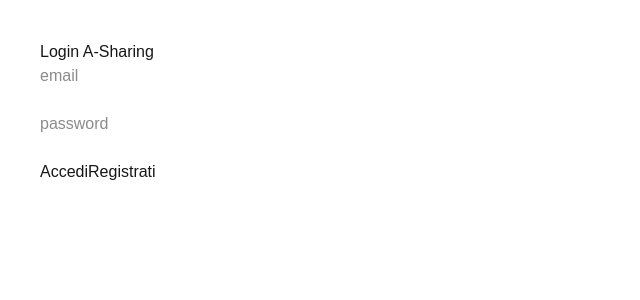
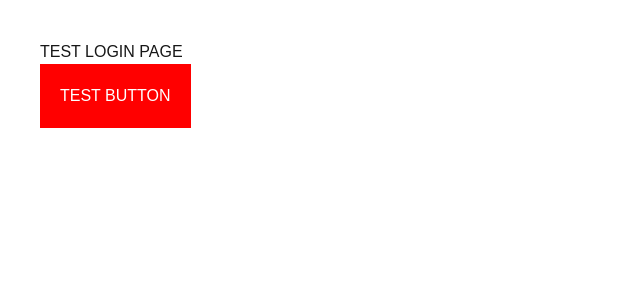
Before and after one commit to ilcreminotozzo/A-Sharing, a Next.js app: page /login in a window 1280 px wide. Shown: the top 300 px of the page, without its empty margins (0-640 px from the left). Built offline with nearby package versions, Linux system fonts and the light colour scheme.

Commit message:
debug login click

```diff
--- a/app/login/page.tsx
+++ b/app/login/page.tsx
@@ -1,55 +1,16 @@
 "use client";
 
-import { useState } from "react";
-import { supabase } from "@/lib/supabase";
-
 export default function Login() {
-  const [email, setEmail] = useState("");
-  const [password, setPassword] = useState("");
-
-  async function login() {
-    const { error } = await supabase.auth.signInWithPassword({
-      email,
-      password,
-    });
-
-    if (error) alert(error.message);
-    else alert("Login effettuato");
-  }
-
-  async function register() {
-    const { error } = await supabase.auth.signUp({
-      email,
-      password,
-    });
-
-    if (error) alert(error.message);
-    else alert("Account creato");
-  }
-
   return (
     <div style={{ padding: 40 }}>
-      <h1>Login A-Sharing</h1>
+      <h1>TEST LOGIN PAGE</h1>
 
-      <input
-        placeholder="email"
-        value={email}
-        onChange={(e) => setEmail(e.target.value)}
-      />
-
-      <br /><br />
-
-      <input
-        placeholder="password"
-        type="password"
-        value={password}
-        onChange={(e) => setPassword(e.target.value)}
-      />
-
-      <br /><br />
-
-      <button onClick={login}>Accedi</button>
-      <button onClick={register}>Registrati</button>
+      <button
+        onClick={() => alert("CLICK FUNZIONA")}
+        style={{ padding: 20, background: "red", color: "white" }}
+      >
+        TEST BUTTON
+      </button>
     </div>
   );
 }
```
